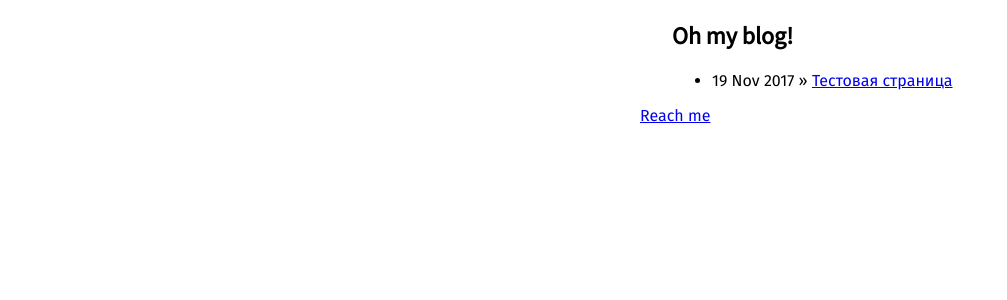
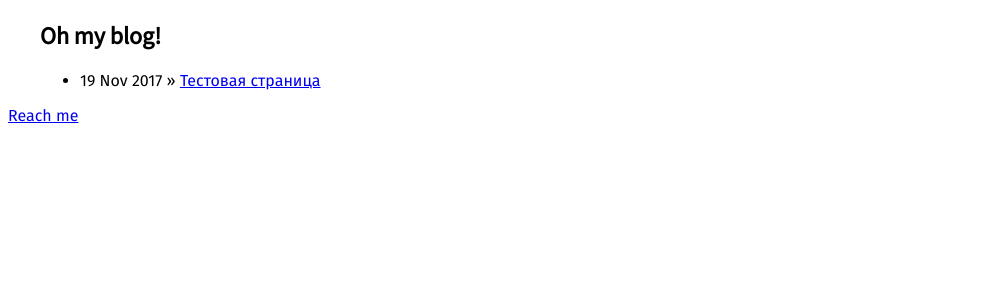
Before and after one commit to peaktop/peaktop.github.io, a Jekyll site: the page built from index.html, in a window 1280 px wide. Shown: the top 300 px of the page, without its empty margins (0-1007 px from the left). Built offline with Jekyll 4.4.1, drawn with Linux system fonts in a browser that asks for light colours.

Commit message:
Update main.css

```diff
--- a/css/main.css
+++ b/css/main.css
@@ -7,11 +7,7 @@ h1, h2, h3, h4, h5, h6 {
   font-family: 'Source Sans Pro', sans-serif;
 }
 
-body {
-margin:0 50%;
-width:800px;
-}
-
 article {
 padding-left:2em;
+width: 900px;
 }
```
